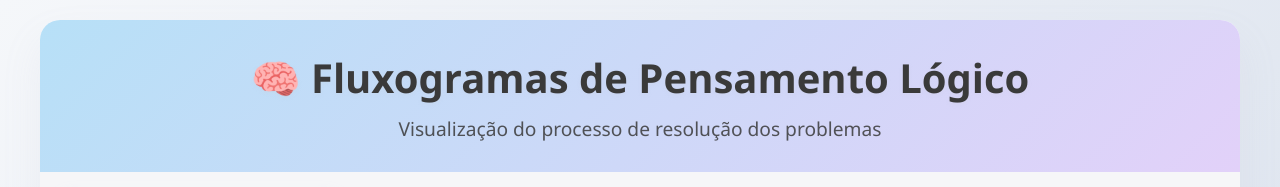
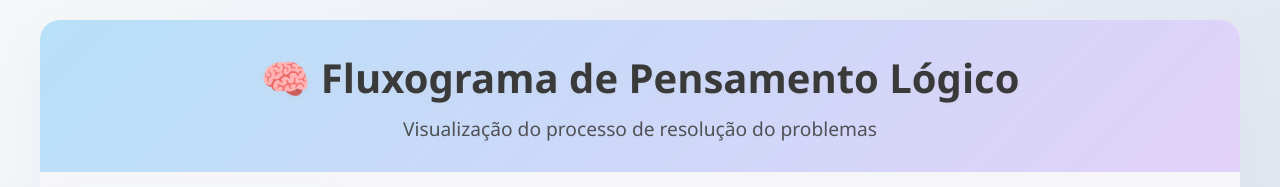
Before and after one commit to gibapacce/code_challenges, a plain HTML site: page index.html in a window 1280 px wide. Shown: the top 187 px of the page. Drawn offline with Linux system fonts and the light colour scheme.

```diff
--- a/index.html
+++ b/index.html
@@ -3,14 +3,14 @@
   <head>
     <meta charset="UTF-8" />
     <meta name="viewport" content="width=device-width, initial-scale=1.0" />
-    <title>Fluxogramas de Pensamento Lógico</title>
+    <title>Fluxograma de Pensamento Lógico</title>
     <link rel="stylesheet" href="style.css" />
   </head>
   <body>
     <div class="container">
       <div class="header">
-        <h1>🧠 Fluxogramas de Pensamento Lógico</h1>
-        <p>Visualização do processo de resolução dos problemas</p>
+        <h1>🧠 Fluxograma de Pensamento Lógico</h1>
+        <p>Visualização do processo de resolução do problemas</p>
       </div>
 
       <div class="nav-container">
@@ -1369,7 +1369,7 @@
             1000 <= salary[i] <= 10<sup>6</sup><br />
             All the integers of salary are unique.
           </div>
-          <h3>Fluxo</h3>
+          <h3 class="fluxo-title">Fluxo</h3>
           <div class="flow-container">
             <div class="flow-step start">
               <h3>🎯 INÍCIO</h3>
```
